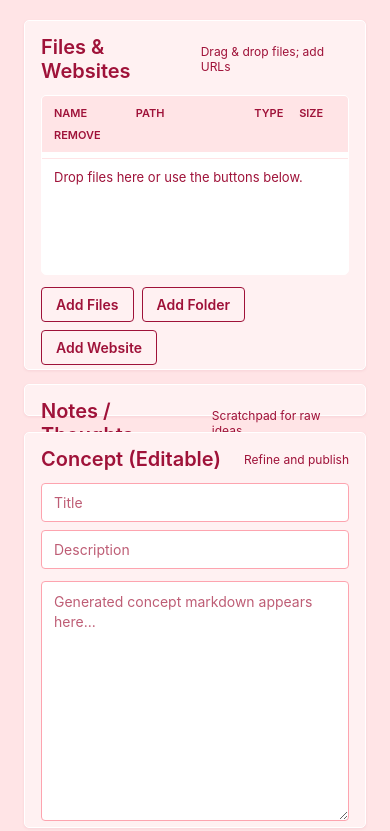
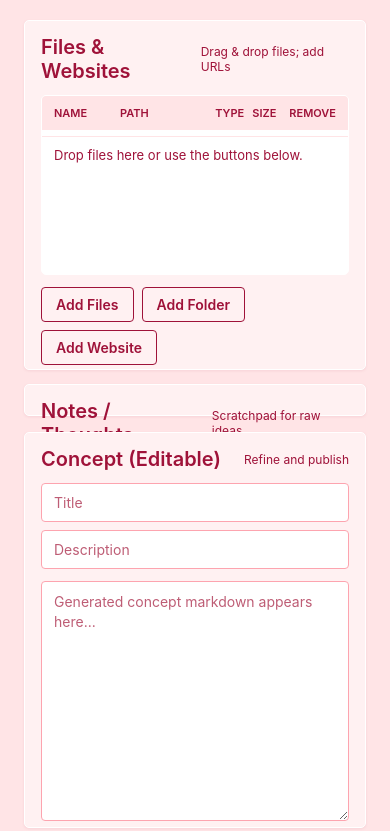
Before and after one commit to giers10/concept-maker, a React (Vite) app: page / in a window 390 px wide. Shown: the top 831 px of the page. Built offline with nearby package versions, Linux system fonts and the light colour scheme.

Commit message:
Update table layout for fifth column and style remove row button

```diff
--- a/src/styles.css
+++ b/src/styles.css
@@ -132,7 +132,7 @@ body {
 .table-header,
 .table-row {
   display: grid;
-  grid-template-columns: 1.2fr 2fr 0.6fr 0.6fr;
+  grid-template-columns: 1.2fr 2fr 0.6fr 0.6fr 0.5fr;
   align-items: center;
   padding: 10px 12px;
   gap: 8px;
@@ -155,7 +155,6 @@ body {
 .table-row {
   border-top: 1px solid var(--bg-main);
   color: var(--ink);
-  cursor: pointer;
   transition: background 0.15s ease;
 }
 
@@ -168,8 +167,15 @@ body {
   background: var(--bg-main);
 }
 
-.table-row.selected {
-  background: var(--line);
+button.remove-row-button {
+  width: 28px;
+  height: 28px;
+  min-width: 28px;
+  padding: 0;
+  border-radius: 50%;
+  font-size: 12px;
+  font-weight: 700;
+  line-height: 1;
 }
 
 .controls {
@@ -408,7 +414,7 @@ select {
 @media (max-width: 720px) {
   .table-header,
   .table-row {
-    grid-template-columns: 1.2fr 1.8fr 0.6fr 0.6fr;
+    grid-template-columns: 1.2fr 1.8fr 0.6fr 0.6fr 0.5fr;
   }
 
   .settings-grid {
```
